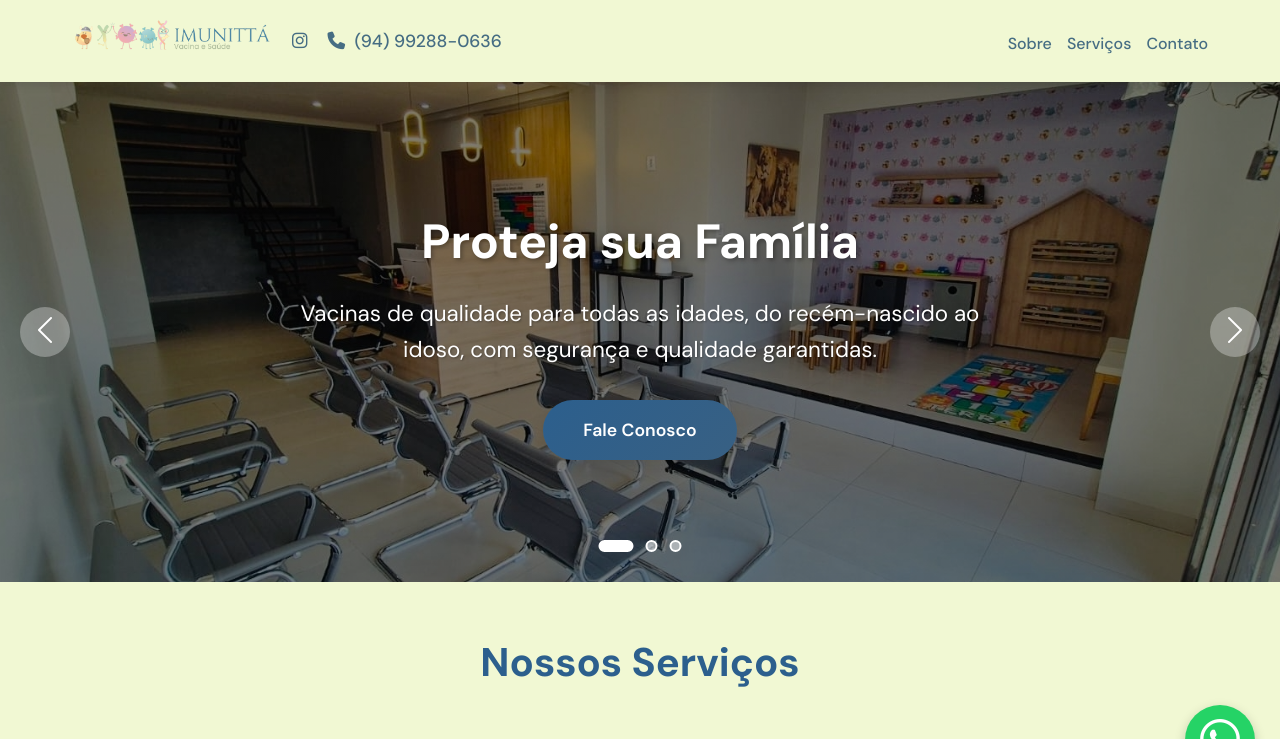
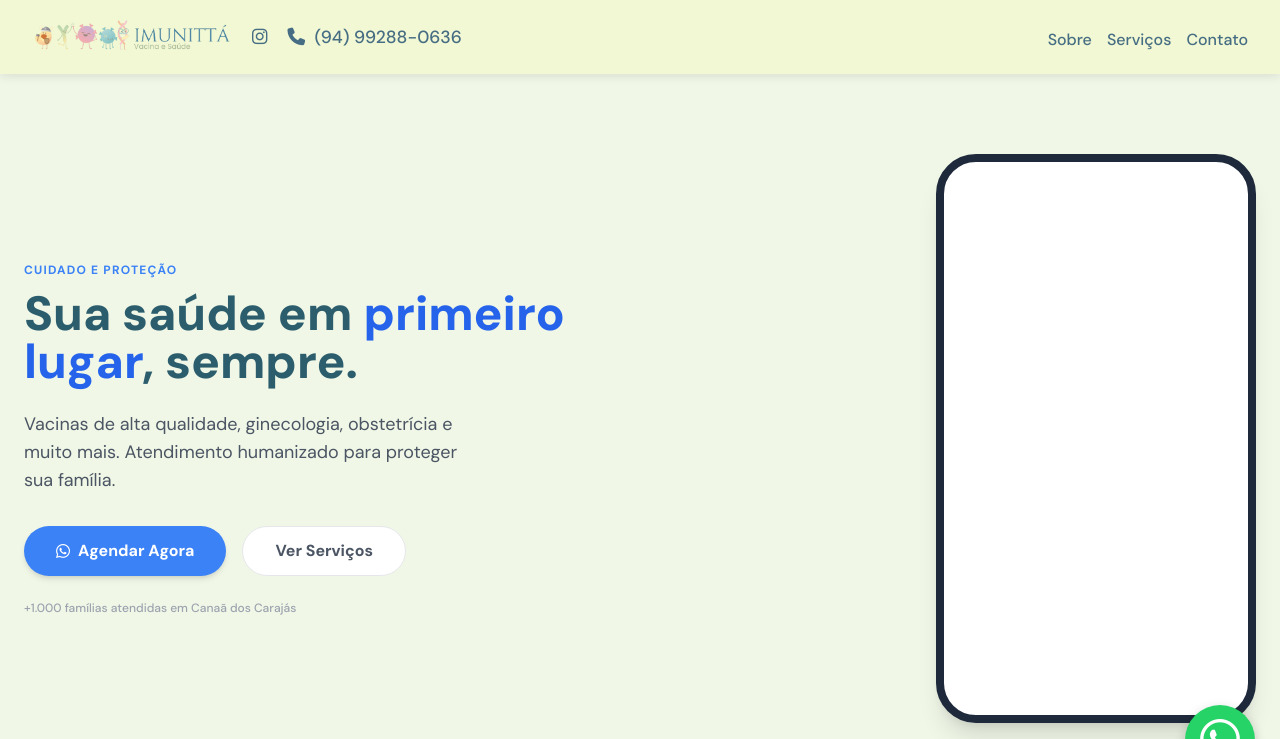
Before and after one commit to VQuaresma/siteimunita, a plain HTML site: page index.html in a window 1280 px wide. Shown: the top 739 px of the page. Drawn offline with nearby package versions, Linux system fonts and the light colour scheme; a script that the page names is missing.

Commit message:
atualização site

```diff
--- a/componenteshtml/header.html
+++ /dev/null
@@ -1,22 +0,0 @@
-<div class="container">
-    <div class="logo-container">
-        <a href="../index.html"><img src="logo/logo-imunitta.png" alt="Imunittá - Vacina e Saúde" class="logo"></a>
-    </div>
-
-    <div class="contact-info-header">
-        <a href="https://www.instagram.com/imunittacanaa" target="_blank" aria-label="Instagram Imunittá">
-            <i class="fab fa-instagram"></i>
-        </a>
-        <a href="tel:+5594992880636" class="phone-number">
-            <i class="fas fa-phone"></i> (94) 99288-0636
-        </a>
-    </div>
-
-    <nav class="nav-text">
-        <ul>
-            <li><a href="../index.html#sobre">Sobre</a></li>
-            <li><a href="#">Serviços</a></li>
-            <li><a href="../index.html#localizacao">Contato</a></li>
-        </ul>
-    </nav>
-</div>
--- a/index.html
+++ b/index.html
@@ -19,6 +19,7 @@
         href="https://fonts.googleapis.com/css2?family=DM+Sans:ital,opsz,wght@0,9..40,100..1000;1,9..40,100..1000&display=swap"
         rel="stylesheet">
 
+    <script src="https://cdn.tailwindcss.com"></script>
 
     <!-- Google tag (gtag.js) -->
     <script async src="https://www.googletagmanager.com/gtag/js?id=AW-17626641447"></script>
@@ -33,54 +34,73 @@
 </head>
 
 <body>
-    <header id="header-placeholder">
+    <header>
+        <div class="container">
+            <div class="logo-container">
+                <a href="../index.html"><img src="logo/logo-imunitta.png" alt="Imunittá - Vacina e Saúde"
+                        class="logo"></a>
+            </div>
+
+            <div class="contact-info-header">
+                <a href="https://www.instagram.com/imunittacanaa" target="_blank" aria-label="Instagram Imunittá">
+                    <i class="fab fa-instagram"></i>
+                </a>
+                <a href="tel:+5594992880636" class="phone-number">
+                    <i class="fas fa-phone"></i> (94) 99288-0636
+                </a>
+            </div>
+
+            <nav class="nav-text">
+                <ul>
+                    <li><a href="../index.html#sobre">Sobre</a></li>
+                    <li><a href="#">Serviços</a></li>
+                    <li><a href="../index.html#localizacao">Contato</a></li>
+                </ul>
+            </nav>
+        </div>
     </header>
 
-    <section class="banner-slider">
-        <div class="banner-slide active" data-desktop-src="fotos-clinica/banner1.jpg"
-            data-mobile-src="fotos-clinica/bannermobile1.jpeg">
-            <div class="banner-content">
-                <h2>Proteja sua Família</h2>
-                <p>Vacinas de qualidade para todas as idades, do recém-nascido ao idoso, com segurança e qualidade
-                    garantidas.</p>
-                <a href="javascript:void(0)"
-                    onclick="return gtag_report_conversion('https://wa.me/5594992880636?text=Ola%20vim%20pelo%20site%2C%20queria%20marcar%20um%20procedimento.')"
-                    class="btn btn-primary">Fale Conosco
+   <section class="relative bg-[#f0f7e7] py-12 md:py-20"> <div class="container mx-auto px-6 flex flex-col md:flex-row items-center gap-12">
+
+        <div class="w-full md:w-1/2 text-center md:text-left order-2 md:order-1">
+            <span class="text-blue-500 font-bold uppercase tracking-widest text-xs mb-3 block">
+                Cuidado e Proteção
+            </span>
+            <h1 class="text-3xl md:text-5xl font-extrabold text-[#2c5d6d] leading-tight mb-6">
+                Sua saúde em <span class="text-blue-600">primeiro lugar</span>, sempre.
+            </h1>
+            <p class="text-gray-600 text-base md:text-lg mb-8 leading-relaxed max-w-md mx-auto md:mx-0">
+                Vacinas de alta qualidade, ginecologia, obstetrícia e muito mais. Atendimento humanizado para proteger sua família.
+            </p>
+
+            <div class="flex flex-col sm:flex-row gap-4 justify-center md:justify-start">
+                <a href="https://wa.me/5594992880636" class="bg-[#3b82f6] hover:bg-blue-700 text-white px-8 py-3 rounded-full font-bold shadow-md transition-all flex items-center justify-center gap-2">
+                    <i class="fab fa-whatsapp"></i> Agendar Agora
+                </a>
+                <a href="#services" class="bg-white border border-gray-200 hover:border-blue-400 text-gray-600 px-8 py-3 rounded-full font-bold transition-all flex items-center justify-center">
+                    Ver Serviços
                 </a>
             </div>
+
+            <p class="mt-6 text-gray-400 text-xs font-medium">
+                +1.000 famílias atendidas em Canaã dos Carajás
+            </p>
         </div>
-        <div class="banner-slide" data-desktop-src="fotos-clinica/banner2.jpg"
-            data-mobile-src="fotos-clinica/bannermobile2.jpeg">
-            <div class="banner-content">
-                <h2>Cuidado Especializado</h2>
-                <p>Equipe médica qualificada e atendimento humanizado.</p>
-                <a href="javascript:void(0)"
-                    onclick="return gtag_report_conversion('https://wa.me/5594992880636?text=Ola%20vim%20pelo%20site%2C%20queria%20marcar%20um%20procedimento.')"
-                    class="btn btn-primary">Fale Conosco
-                </a>
-            </div>
-        </div>
-        <div class="banner-slide" data-desktop-src="fotos-clinica/banner3.jpg"
-            data-mobile-src="fotos-clinica/bannermobile3.jpeg">
-            <div class="banner-content">
-                <h2>Sua Saúde em Primeiro Lugar</h2>
-                <p>Infraestrutura moderna e confortável para toda a sua família.</p>
-                <a href="javascript:void(0)"
-                    onclick="return gtag_report_conversion('https://wa.me/5594992880636?text=Ola%20vim%20pelo%20site%2C%20queria%20marcar%20um%20procedimento.')"
-                    class="btn btn-primary">Fale Conosco
-                </a>
+
+        <div class="w-full md:w-1/2 flex justify-center md:justify-end order-1 md:order-2">
+            <div class="relative w-full max-w-[280px] md:max-w-[320px] rounded-[2.5rem] overflow-hidden shadow-xl border-[8px] border-[#1e293b] bg-white aspect-[9/16]">
+                <blockquote class="instagram-media"
+                    data-instgrm-permalink="https://www.instagram.com/reel/DQrMKZeDnfE/"
+                    data-instgrm-version="14"
+                    style="width:100%; height:100%; margin:0; padding:0; border:0;">
+                </blockquote>
             </div>
         </div>
 
-        <button class="banner-nav prev" aria-label="Anterior"><i class="bi bi-chevron-left"></i></button>
-        <button class="banner-nav next" aria-label="Próximo"><i class="bi bi-chevron-right"></i></button>
+    </div>
+</section>
 
-        <div class="banner-indicators">
-            <span class="indicator active" data-slide="0"></span>
-            <span class="indicator" data-slide="1"></span>
-            <span class="indicator" data-slide="2"></span>
-        </div>
-    </section>
+<script async src="//www.instagram.com/embed.js"></script>
 
     <section class="services" id="services">
         <h2>Nossos Serviços</h2>
@@ -220,7 +240,12 @@
         </div>
     </section>
 
-    <footer id="footer-placeholder"></footer>
+    <footer>
+        <div class="container">
+            <p>&copy; 2026 Imunittá - Vacina e Saúde. Todos os direitos reservados.</p>
+            <p>Cuidando da sua saúde com amor e dedicação ❤️</p>
+        </div>
+    </footer>
 
     <a href="https://wa.me/5594992880636?text=Ola%20vim%20pelo%20site%2C%20queria%20marcar%20um%20procedimento."
         class="whatsapp-bubble" target="_blank" aria-label="Fale conosco pelo WhatsApp">
--- a/script.js
+++ b/script.js
@@ -1,58 +1,68 @@
 /**
- * IMUNITTÁ - script.js
+ * IMUNITTÁ - script.js (Versão Hero Video + Tailwind)
  */
 
 document.addEventListener('DOMContentLoaded', function () {
-    // 1. CARREGAMENTO DE COMPONENTES (Header e Footer)
+    // 1. CARREGAMENTO DE COMPONENTES
+    // Se você não estiver usando arquivos separados para header/footer, pode remover essas linhas
     carregarHTML('header-placeholder', 'componenteshtml/header.html');
     carregarHTML('footer-placeholder', 'componenteshtml/footer.html');
 
-    // 2. INICIALIZAÇÃO DE ELEMENTOS DINÂMICOS
-    updateBannerBackgrounds();
+    // 2. INICIALIZAÇÃO
     importarAvaliacoes();
     inicializarExpansaoServicos();
+    configurarScrollSuave();
 
-    // 3. LÓGICA DE ROLAGEM SUAVE GLOBAL (Intercepta cliques no Header e Corpo)
+    // 3. RECARREGAR VÍDEO DO INSTAGRAM (Caso necessário em redimensionamento)
+    window.addEventListener('resize', () => {
+        // Otimização: evita que o vídeo quebre em mudanças bruscas de tela
+        if (window.instgrm) {
+            window.instgrm.Embeds.process();
+        }
+    });
+});
+
+/**
+ * CONFIGURAÇÃO DE ROLAGEM SUAVE
+ * Ajustado para compensar a altura do Header fixo do Tailwind
+ */
+function configurarScrollSuave() {
     document.addEventListener('click', function (e) {
-        // Busca o link (<a>) mais próximo do clique
         const anchor = e.target.closest('a');
 
-        // Verifica se é um link interno (contém #)
         if (anchor && anchor.hash && (anchor.pathname === window.location.pathname || anchor.pathname === '/')) {
             const target = document.querySelector(anchor.hash);
 
             if (target) {
-                e.preventDefault(); // Cancela o pulo seco do navegador
+                e.preventDefault();
 
-                const headerOffset = 90; // Espaço para o menu fixo não cobrir o título
+                // Altura do seu header fixo (ajuste se mudar o tamanho do menu)
+                const headerOffset = 80;
                 const elementPosition = target.getBoundingClientRect().top;
                 const offsetPosition = elementPosition + window.pageYOffset - headerOffset;
 
-                // Executa a rolagem com suavidade via JS
                 window.scrollTo({
                     top: offsetPosition,
                     behavior: 'smooth'
                 });
 
-                // Fecha o menu mobile (caso exista essa classe no seu projeto)
+                // Fecha menu mobile se houver
                 const menu = document.querySelector('.nav-menu');
                 if (menu) menu.classList.remove('active');
 
-                // Atualiza a URL sem dar o salto (opcional)
                 window.history.pushState(null, null, anchor.hash);
             }
         }
     });
-});
+}
 
-// --- ROLAGEM AO CARREGAR PÁGINA (Vindo de outro arquivo HTML) ---
+// --- ROLAGEM AO CARREGAR PÁGINA (Vindo de links externos) ---
 window.addEventListener('load', () => {
     if (window.location.hash) {
         const target = document.querySelector(window.location.hash);
         if (target) {
-            // Pequeno delay para garantir que o CSS e Header carregaram totalmente
             setTimeout(() => {
-                const headerOffset = 90;
+                const headerOffset = 80;
                 const elementPosition = target.getBoundingClientRect().top;
                 const offsetPosition = elementPosition + window.pageYOffset - headerOffset;
                 window.scrollTo({ top: offsetPosition, behavior: 'smooth' });
@@ -61,7 +71,7 @@ window.addEventListener('load', () => {
     }
 });
 
-// --- FUNÇÃO PARA COMPONENTES (HEADER/FOOTER) ---
+// --- FUNÇÃO PARA COMPONENTES ---
 async function carregarHTML(id, url) {
     const el = document.getElementById(id);
     if (!el) return;
@@ -69,27 +79,13 @@ async function carregarHTML(id, url) {
         const res = await fetch(url);
         if (res.ok) {
             el.innerHTML = await res.text();
+            // Re-processa embeds caso o header/footer tenha algo do tipo
+            if (window.instgrm) window.instgrm.Embeds.process();
         }
     } catch (e) { console.error("Erro ao carregar componente:", url); }
 }
 
-// --- FUNÇÃO PARA IMPORTAR Depoimentos ---
-async function importarAvaliacoes() {
-    const destino = document.getElementById('render-reviews');
-    if (!destino) return;
-    try {
-        const response = await fetch('sobre.html');
-        const text = await response.text();
-        const doc = new DOMParser().parseFromString(text, 'text/html');
-        const conteudo = doc.getElementById('reviews-container');
-        if (conteudo) {
-            destino.innerHTML = conteudo.innerHTML;
-            setupReviewsCarousel();
-        }
-    } catch (e) { console.error("Erro ao importar avaliações"); }
-}
-
-// --- EXPANSÃO DOS CARDS DE SERVIÇO (CONTEÚDO DINÂMICO) ---
+// --- EXPANSÃO DOS CARDS DE SERVIÇO ---
 function inicializarExpansaoServicos() {
     const botoes = document.querySelectorAll('.btn-expandir');
     const secaoPortal = document.getElementById('secao-detalhe-servico');
@@ -113,7 +109,6 @@ function inicializarExpansaoServicos() {
                 containerConteudo.innerHTML = informacoes[tipo];
                 secaoPortal.classList.add('ativo');
 
-                // Rola suavemente para a seção que acabou de abrir
                 const headerOffset = 100;
                 const offsetPosition = secaoPortal.getBoundingClientRect().top + window.pageYOffset - headerOffset;
                 window.scrollTo({ top: offsetPosition, behavior: 'smooth' });
@@ -124,13 +119,27 @@ function inicializarExpansaoServicos() {
     if (btnFechar) {
         btnFechar.onclick = () => {
             secaoPortal.classList.remove('ativo');
-            // Volta para a seção de serviços ao fechar
             document.getElementById('services').scrollIntoView({ behavior: 'smooth' });
         };
     }
 }
 
-// --- CARROSSEL DE DEPOIMENTOS ---
+// --- IMPORTAR AVALIAÇÕES E SETUP CARROSSEL ---
+async function importarAvaliacoes() {
+    const destino = document.getElementById('render-reviews');
+    if (!destino) return;
+    try {
+        const response = await fetch('sobre.html');
+        const text = await response.text();
+        const doc = new DOMParser().parseFromString(text, 'text/html');
+        const conteudo = doc.getElementById('reviews-container');
+        if (conteudo) {
+            destino.innerHTML = conteudo.innerHTML;
+            setupReviewsCarousel();
+        }
+    } catch (e) { console.error("Erro ao importar avaliações"); }
+}
+
 function setupReviewsCarousel() {
     const container = document.querySelector('.review-slides-container');
     if (!container) return;
@@ -140,14 +149,12 @@ function setupReviewsCarousel() {
     const indicators = document.querySelectorAll('.review-indicator');
 
     let idx = 0;
-    const visible = window.innerWidth <= 768 ? 1 : 3;
-    const max = slides.length - visible;
-
     const update = () => {
+        const visible = window.innerWidth <= 768 ? 1 : 3;
+        const max = slides.length - visible;
         if (idx > max) idx = 0;
         if (idx < 0) idx = max;
         container.style.transform = `translateX(-${idx * (100 / visible)}%)`;
-
         indicators.forEach((ind, i) => ind.classList.toggle('active', i === idx));
     };
 
@@ -155,13 +162,3 @@ function setupReviewsCarousel() {
     if (prev) prev.onclick = () => { idx--; update(); };
     indicators.forEach((ind, i) => ind.onclick = () => { idx = i; update(); });
 }
-
-// --- BACKGROUNDS DO BANNER ---
-function updateBannerBackgrounds() {
-    const slides = document.querySelectorAll('.banner-slide');
-    const isMobile = window.innerWidth <= 768;
-    slides.forEach(s => {
-        const img = isMobile ? s.dataset.mobileSrc : s.dataset.desktopSrc;
-        if (img) s.style.backgroundImage = `linear-gradient(rgba(0,0,0,0.5), rgba(0,0,0,0.5)), url('${img}')`;
-    });
-}
--- a/style.css
+++ b/style.css
@@ -4,9 +4,7 @@
 /* ======================================= */
 
 /* Força a suavidade nativa em todo o documento */
-html {
-    scroll-behavior: smooth !important;
-}
+
 
 /* Evita que o título da seção fique colado no topo (atrás do header) */
 #sobre, #services, #localizacao, #contact, #render-reviews {
```
Also changed, not shown: componenteshtml/footer.html (deleted, +0 -4 lines).
